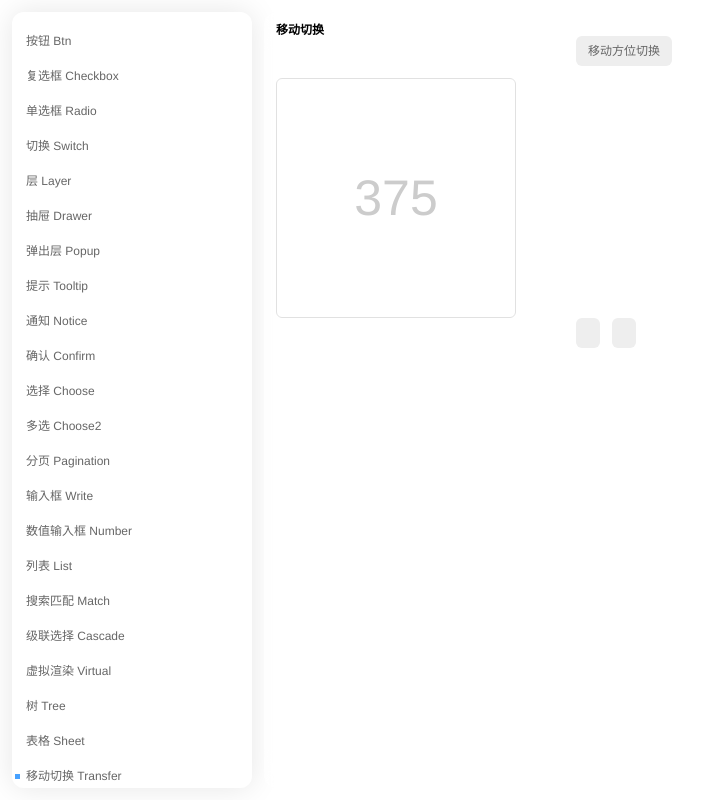
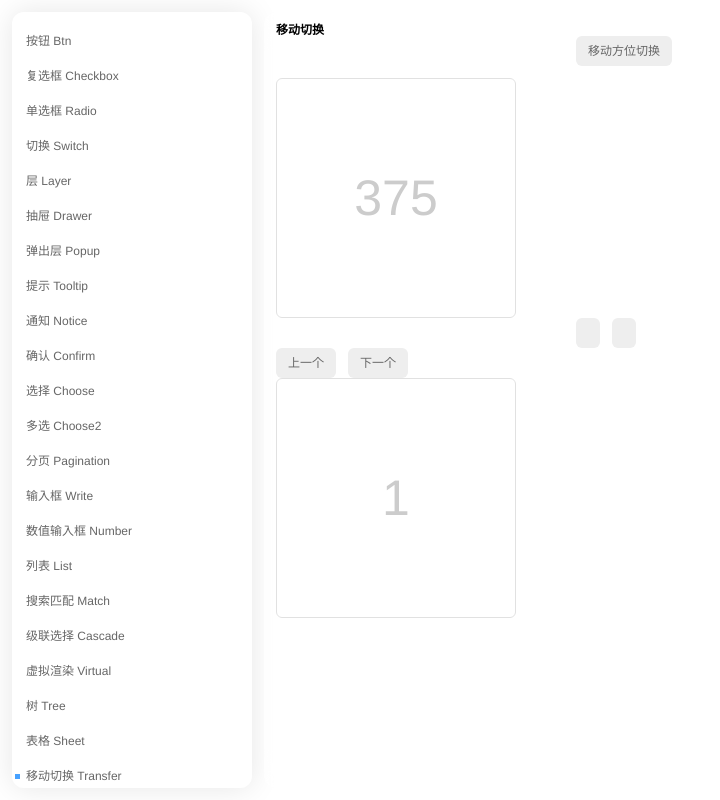
Before and after one commit to wenston/will, a Vue app: page /#/will-ui/transfer in a window 1280 px wide. Shown: the whole page, without its empty margins (0-720 px from the left). Built offline with nearby package versions, Linux system fonts and the light colour scheme; a small style sheet from the web is missing.

Commit message:
Transfer粗糙版

```diff
--- a/src/packages/components/transfer/Transfer.tsx
+++ b/src/packages/components/transfer/Transfer.tsx
@@ -35,12 +35,15 @@ const TRANSFER = defineComponent({
     }
   },
   setup(props, { slots, emit, expose, attrs }) {
-    //type是loop的情况下，只显示一条数据
-    const oneData = ref(props.data.length ? props.data.slice(0, 1) : [])
+    const loopIndex = ref(0)
+    const willChangeIndex = ref(0)
+    const copyData = ref(
+      props.data.length ? props.data.filter((item, index) => index === 0) : []
+    )
     //展示的当前数据
     const currentData = computed(() => {
       if (props.type === 'loop') {
-        return oneData.value
+        return copyData.value
       }
       return props.data
     })
@@ -60,29 +63,50 @@ const TRANSFER = defineComponent({
     })
 
     function afterTransition() {
-      // emit('afterEnter', place.value === 'unshift' ? 'pop' : 'shift')
-      emit('afterEnter', EFn[place.value])
+      if (props.type === 'dynamic') {
+        emit('afterEnter', EFn[place.value])
+      } else {
+        copyData.value[EFn[place.value]]()
+        loopIndex.value = willChangeIndex.value
+      }
     }
     function prev() {
-      place.value = 'unshift'
+      if (props.type === 'dynamic') {
+        place.value = 'unshift'
+      } else {
+        place.value = 'unshift'
+        const prevIndex = (loopIndex.value + 1) % props.data.length
+        const item = props.data.filter((el, index) => index === prevIndex)[0]
+
+        willChangeIndex.value = prevIndex
+        if (item) copyData.value.unshift(item)
+      }
     }
     function next() {
-      place.value = 'push'
+      if (props.type === 'dynamic') {
+        place.value = 'push'
+      } else {
+        place.value = 'push'
+        const nextIndex = (loopIndex.value + 1) % props.data.length
+        const item = props.data.filter((el, index) => index === nextIndex)[0]
+        willChangeIndex.value = nextIndex
+        if (item) copyData.value.push(item)
+      }
     }
     //如果出现了数据变动，则把源数据和现在展示的当前数据进行比对，
     //如果已经有了，则更新数据，如果没有或者出现了全部更新的情况，则重新赋值
     function compareData(newData: DataItemType[]) {
       if (newData.length === 0) {
-        oneData.value = []
+        copyData.value = []
       } else {
-        if (oneData.value.length === 0) {
-          oneData.value = newData.slice(0, 1)
+        if (copyData.value.length === 0) {
+          copyData.value = newData.slice(0, 1)
         } else {
-          const currentKey = oneData.value[0].key
+          const currentKey = copyData.value[0].key
           if (newData.some((item) => item.key === currentKey)) {
-            oneData.value = newData.filter((item) => item.key === currentKey)
+            copyData.value = newData.filter((item) => item.key === currentKey)
           } else {
-            oneData.value = newData.slice(0, 1)
+            copyData.value = newData.slice(0, 1)
           }
         }
       }
@@ -94,7 +118,7 @@ const TRANSFER = defineComponent({
       }
     )
     watch(place, (p) => {
-      console.log(p)
+      // console.log(p)
     })
     return () => {
       return (
--- a/src/packages/components/transfer/style/index.css
+++ b/src/packages/components/transfer/style/index.css
@@ -18,7 +18,7 @@
   display: flex;
   align-items: stretch;
   flex-wrap: nowrap;
-  overflow: hidden;
+  /* overflow: hidden; */
 
   &.w-transfer-x {
     flex-direction: row;
@@ -44,7 +44,7 @@
       }
     }
     &.w-transfer-unshift {
-      justify-content:flex-start;
+      justify-content: flex-start;
       & .w-transfer-list-enter-from {
         transform: translate(0, -100%);
       }
--- a/src/views/will/Transfer.vue
+++ b/src/views/will/Transfer.vue
@@ -38,6 +38,15 @@
     </template>
   </Transfer>
   <div ref="ctrl"></div>
+  <Transfer type="loop" :data="loopData" :class="css.trans">
+    <template #default="{ item, index }">
+      <div :class="css.item">{{ item.key }}</div>
+    </template>
+    <template #use="{prev,next}">
+      <Btn @click="prev">上一个</Btn>
+      <Btn @click="next">下一个</Btn>
+    </template>
+  </Transfer>
 </template>
 <script setup lang="ts">
 import { h, onMounted, ref, Teleport, useCssModule } from 'vue'
@@ -50,6 +59,7 @@ const dir = ref('x')
 const ctrl = ref<HTMLElement>()
 const showUse = ref(false)
 const dataList = ref([{ key: getRandom(), content: '哈哈' }])
+const loopData = ref([{ key: '1' }, { key: '2' }, { key: '3' }])
 const css = useCssModule('css')
 function toggleLayout() {
   if (dir.value === 'x') {
@@ -59,9 +69,10 @@ function toggleLayout() {
   }
   Notice.open({
     placement: 'top',
-    content:()=>{
+    content: () => {
       return h(
-        'div', {
+        'div',
+        {
           class: [css.notice]
         },
         `滚动方向已经切换到了 ${dir.value} 方向`
@@ -101,10 +112,11 @@ onMounted(() => {
 <style module="css" lang="postcss">
 .notice {
   padding: 20px;
-  background-color: rgba(0,0,0,.65);
+  background-color: var(--w-color-primary);
   color: white;
   font-size: 14px;
   border-radius: var(--w-radius);
+  box-shadow: 0 10px 30px rgba(0, 0, 0, 0.3);
 }
 .trans {
   border-radius: var(--w-radius);
```
